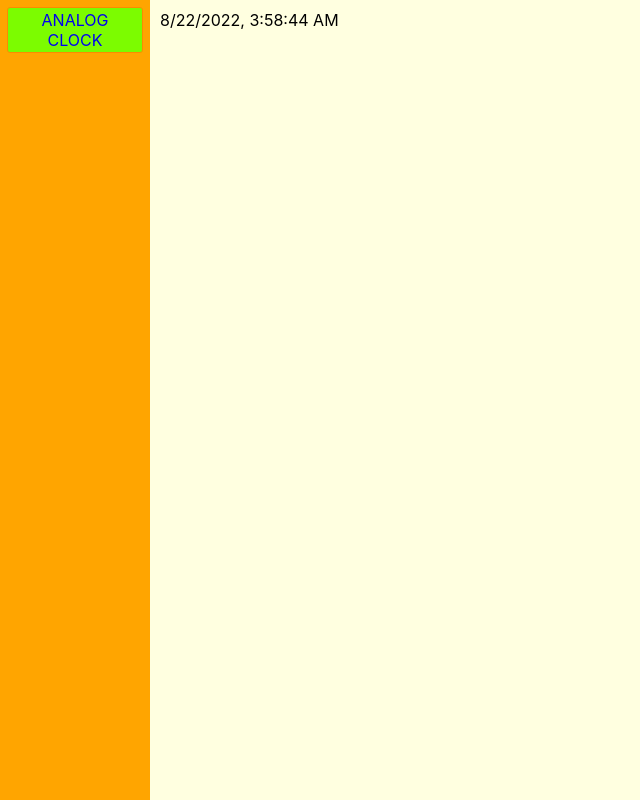
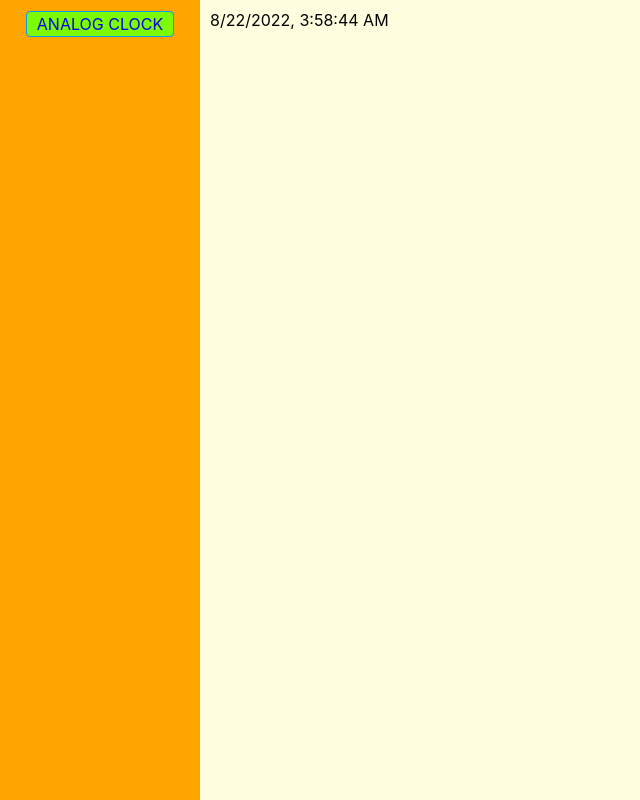
Before and after one commit to SPK80/react-examples, a React (Create React App) app: page /analog-clock in a window 1280 px wide. Shown: the whole page, without its empty margins (0-640 px from the left). Built offline with nearby package versions, Linux system fonts and the light colour scheme.

Commit message:
refactor: style improvement of Navbar

```diff
--- a/src/App.module.css
+++ b/src/App.module.css
@@ -4,7 +4,7 @@
     width: 100%;
     display: grid;
     grid-template-areas: "navbar content";
-    grid-template-columns: 150px 1fr;
+    grid-template-columns: 200px 1fr;
 }
 
 .app .wrapperContent {
@@ -16,5 +16,5 @@
 .app .navbar {
     grid-area: navbar;
     background-color: orange;
-    padding: 5px;
+    padding-top: 10px;
 }
--- a/src/components/navbar/Navbar.module.css
+++ b/src/components/navbar/Navbar.module.css
@@ -6,16 +6,16 @@
 
 .navbar a {
     text-decoration: none;
-    border: solid 1px #fd8b00;
     border-radius: 3px;
     padding: 2px 10px;
     margin: 2px;
     text-align: center;
     text-transform: uppercase;
+    outline: solid 1px #009cfd;
 }
 
 .navbar a:hover {
-    border: solid 1px darkslateblue;
+    outline: solid 2px #009cfd;
 }
 
 .active {
```
Also changed, not shown: 1 other file (tests, documents, lock files or other folders).
